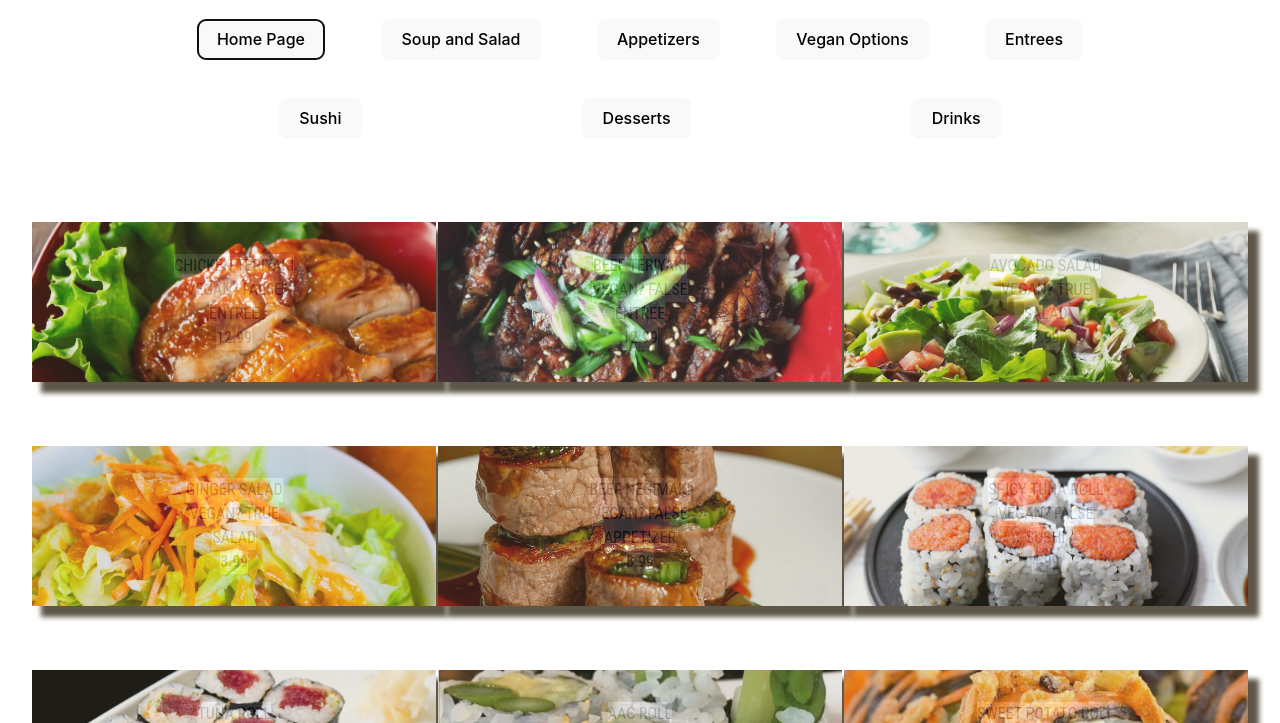
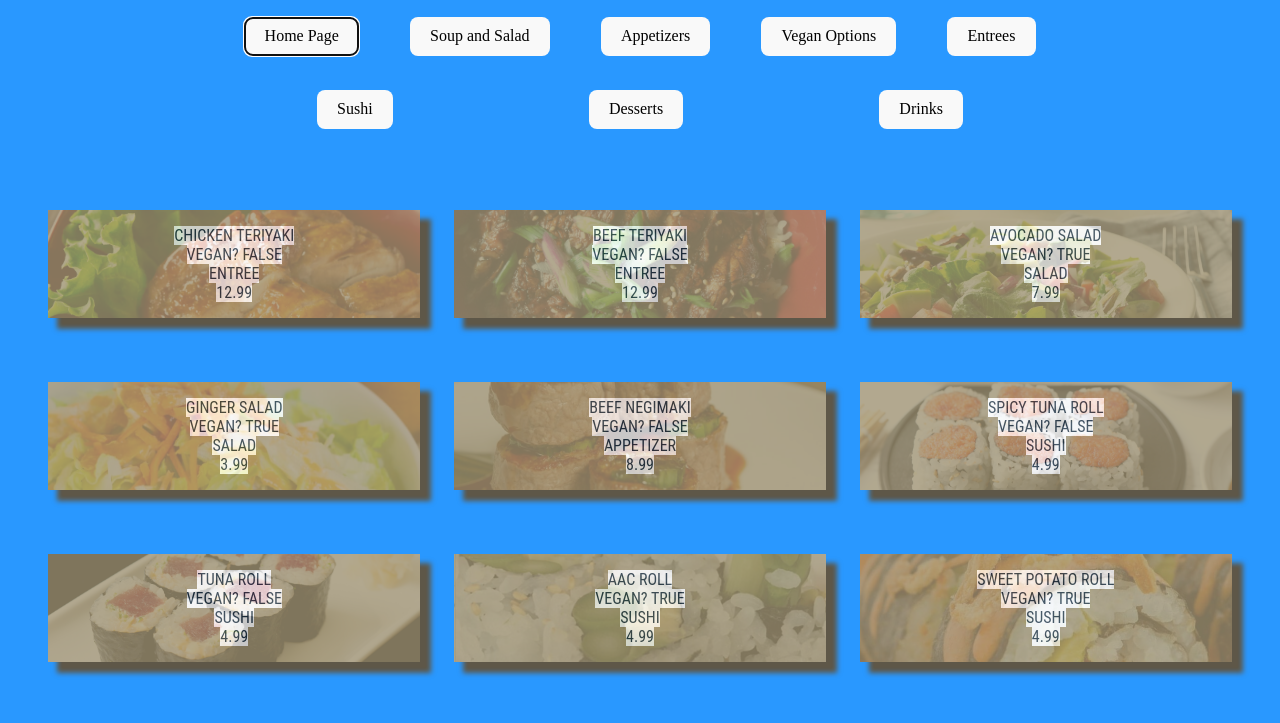
Before and after one commit to staten-island-tech/vite-project-INAFF25252, a website built with Vite: page vite-project/index.html in a window 1280 px wide. Both pictures are taken after a click on the button "Home Page". Shown: the top 723 px of the page. Built offline with nearby package versions, Linux system fonts and the light colour scheme; files whose address does not match are found by name.

Commit message:
Update style.css

```diff
--- a/vite-project/style.css
+++ b/vite-project/style.css
@@ -1,21 +1,31 @@
 :root {
-  font-family: Inter, system-ui, Avenir, Helvetica, Arial, sans-serif;
-  line-height: 1.5;
-  font-weight: 400;
-  --dark-purple:rgba(85, 52, 99, 0.87);
-  --light-purple:rgba(202, 135, 231, 0.87);
-  --primary:var(var(--dark-purple));
-  --h1: 7rem;
-  --h2:5rem;
+  --black: #000;
+  --light-blue: #2998ff;
+  --dark-blue: #135cc5;
+  --light-red: #f87171;
+  --dark-red: #dc2626;
+  --gray: #252c30;
+
+  /*Intentions */
+  --primary: var(--light-blue);
+  --secondary: var(--dark-blue);
+
+  /*Typography */
+  --h1: 7.594rem;
+  --h2: 5.063rem;
+  --h3: 3.375rem;
+  --h4: 2.25rem;
+  --h5: 1.5rem;
+}
+.warm {
+  --primary: var(--light-red);
+  --secondary: var(--dark-red);
+}
+.cool {
+  --primary: var(--light-blue);
+  --secondary: var(--dark-blue);
 }
 
-.dark{
-  --primary: var(--dark-purple);
-}
-
-.light{
---primary: var(--light-purple);
-}
 
 .heading{
 background-color: #1a1a1a;
@@ -61,8 +71,11 @@ a:hover {
   align-items:center;
   background-color: #9f9374;
   justify-content: space-between;
+  padding: 1rem;
   margin-top: 2rem;
   margin-bottom: 2rem;
+  margin-left: 1rem;
+  margin-right: 1rem;
   box-shadow: 10px 10px 5px 1px #5e5748;
   transition:.8s ease-in;
   overflow: hidden;
@@ -95,7 +108,7 @@ a:hover {
   height: 100%;
   top: 0;
   left: 0;
-  opacity: 0.8;
+  opacity: 0.2;
   transition: opacity .2s ease-out;
 }
 .card-img:hover{
@@ -105,27 +118,6 @@ a:hover {
 h1 {
   font-size: var(--h1);
   line-height: 1.1;
-}
-
-.logo {
-  height: 6em;
-  padding: 1.5em;
-  will-change: filter;
-  transition: filter 300ms;
-}
-.logo:hover {
-  filter: drop-shadow(0 0 2em #646cffaa);
-}
-.logo.vanilla:hover {
-  filter: drop-shadow(0 0 2em #f7df1eaa);
-}
-
-.card {
-  padding: 2em;
-}
-
-.read-the-docs {
-  color: #888;
 }
 
 button {
@@ -140,7 +132,7 @@ button {
   transition: border-color 0.25s;
 }
 button:hover {
-  border-color: #646cff;
+  border-color: black;
 }
 button:focus,
 button:focus-visible {
```
